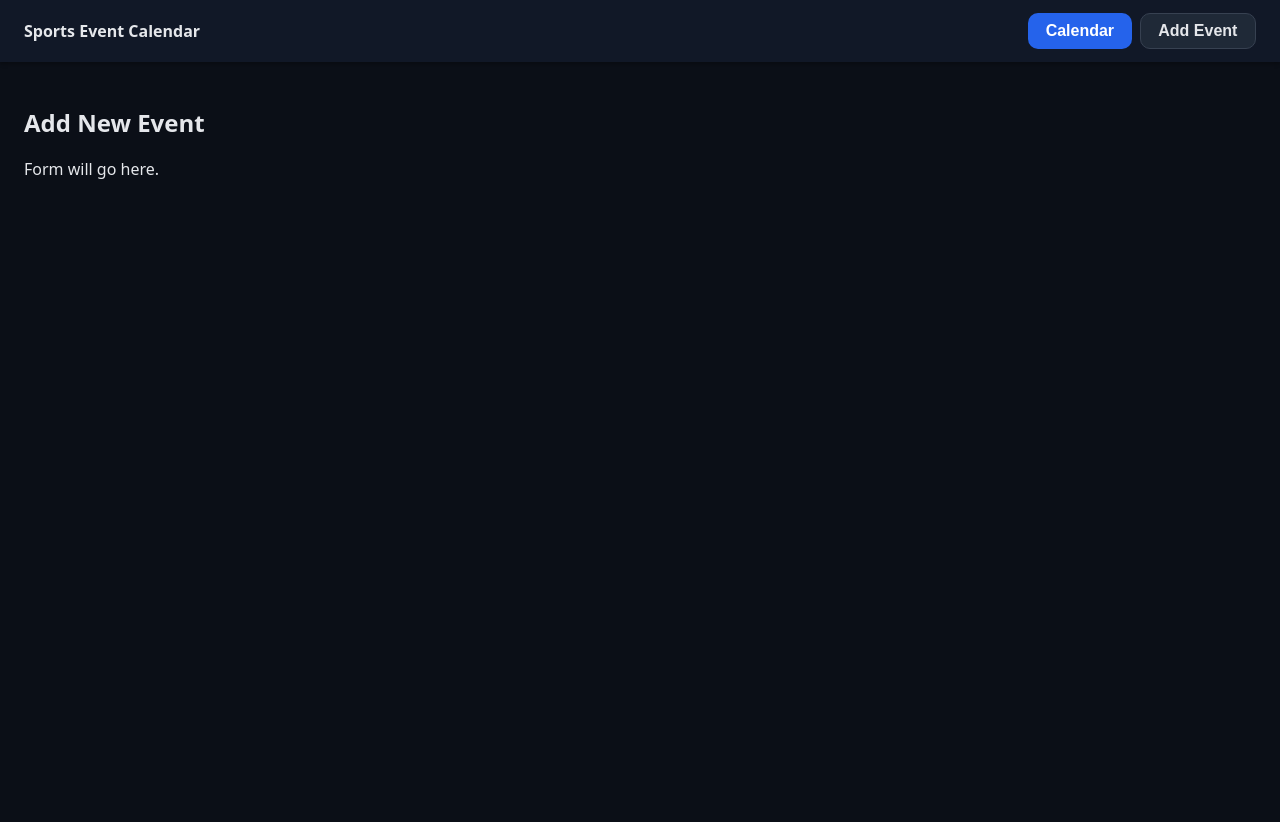
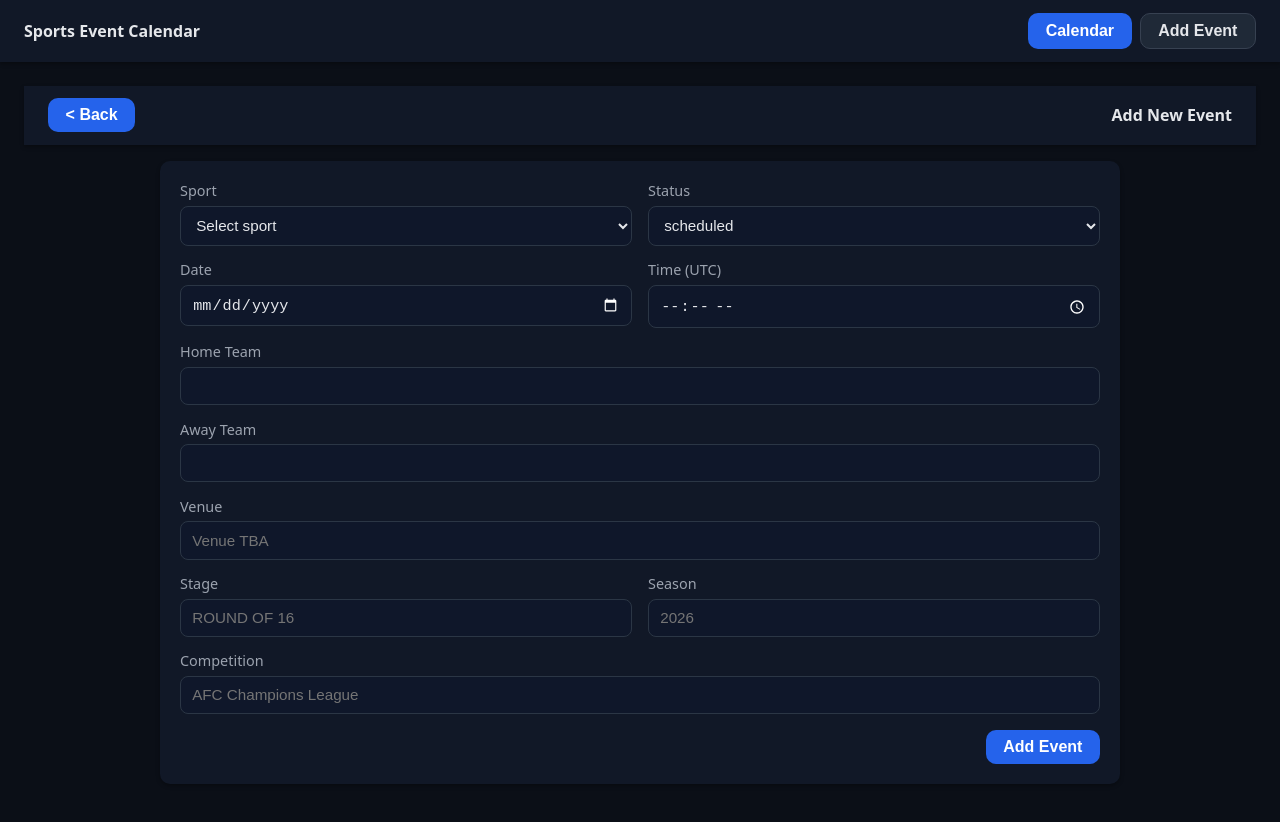
Before and after one commit to Gent1b/Sportradar_FE, a website built with Vite: page index.html in a window 1280 px wide. Both pictures are taken after a click on the button "Add Event". Before the commit the page ends 800 px from the top, so only its background shows below. Built offline with nearby package versions, Linux system fonts and the light colour scheme.

Commit message:
feat: add "Add New Event" form with validation and runtime calendar updates
- Implemented addEventForm.js to allow users to create new events
- Added dynamic result fields (shown only when status = played)
- Integrated with main.js navigation and existing in-memory events array
- Ensured new events persist in session and immediately update calendar

```diff
--- a/index.html
+++ b/index.html
@@ -8,7 +8,9 @@
 
   <link rel="stylesheet" href="src/styles/calendar.css" />
 
-  <link rel="stylesheet" href="src/styles/eventDetails.css" />  </head>
+  <link rel="stylesheet" href="src/styles/eventDetails.css" />
+  <link rel="stylesheet" href="src/styles/addEvent.css" />  </head>
+
   <body>
     <header>
       <h1>Sports Event Calendar</h1>
--- /dev/null
+++ b/src/addEventForm.js
@@ -0,0 +1,159 @@
+// addEventForm.js
+import { renderCalendar } from "./calendar.js";
+
+export function renderAddEventForm(app, events, ctx) {
+  app.innerHTML = `
+    <header class="toolbar">
+      <button id="backBtn">&lt; Back</button>
+      <strong>Add New Event</strong>
+    </header>
+
+    <form id="eventForm" class="form-card">
+      <div class="grid-2">
+        <label class="field">
+          <span>Sport</span>
+          <select name="sport" required>
+            <option value="" selected>Select sport</option>
+            <option>football</option>
+            <option>basketball</option>
+            <option>tennis</option>
+            <option>rugby</option>
+            <option>boxing</option>
+            <option>ice hockey</option>
+            <option>cycling</option>
+          </select>
+        </label>
+
+        <label class="field">
+          <span>Status</span>
+          <select name="status" required>
+            <option value="scheduled" selected>scheduled</option>
+            <option value="played">played</option>
+            <option value="cancelled">cancelled</option>
+          </select>
+        </label>
+
+        <label class="field">
+          <span>Date</span>
+          <input type="date" name="date" required />
+        </label>
+
+        <label class="field">
+          <span>Time (UTC)</span>
+          <input type="time" name="time" required />
+        </label>
+
+        <label class="field full">
+          <span>Home Team</span>
+          <input type="text" name="homeTeam" required maxlength="80"/>
+        </label>
+
+        <label class="field full">
+          <span>Away Team</span>
+          <input type="text" name="awayTeam" required maxlength="80"/>
+        </label>
+
+        <label class="field full">
+          <span>Venue</span>
+          <input type="text" name="stadium" placeholder="Venue TBA" maxlength="120"/>
+        </label>
+
+        <label class="field">
+          <span>Stage</span>
+          <input type="text" name="stage" placeholder="ROUND OF 16" maxlength="60"/>
+        </label>
+
+        <label class="field">
+          <span>Season</span>
+          <input type="text" name="season" placeholder="2026" maxlength="12"/>
+        </label>
+
+        <label class="field full">
+          <span>Competition</span>
+          <input type="text" name="competition" placeholder="AFC Champions League" maxlength="120"/>
+        </label>
+      </div>
+
+      <div class="result-box" data-result hidden>
+        <h4>Result (only if finished)</h4>
+        <div class="grid-2">
+          <label class="field">
+            <span>Home Goals</span>
+            <input type="number" name="homeGoals" min="0" step="1"/>
+          </label>
+          <label class="field">
+            <span>Away Goals</span>
+            <input type="number" name="awayGoals" min="0" step="1"/>
+          </label>
+        </div>
+      </div>
+
+      <div class="actions">
+        <button type="submit" class="btn-primary">Add Event</button>
+      </div>
+    </form>
+  `;
+
+  // Back button to return to calendar view
+  document.getElementById("backBtn").onclick = () =>
+    renderCalendar(app, events, ctx.year, ctx.month);
+
+  const form = document.getElementById("eventForm");
+  const statusEl = form.elements.status;
+  const resultBox = form.querySelector("[data-result]");
+
+  const syncResult = () => {
+    const played = statusEl.value === "played";
+    resultBox.hidden = !played;
+    form.elements.homeGoals.required = played;
+    form.elements.awayGoals.required = played;
+  };
+  statusEl.addEventListener("change", syncResult);
+  syncResult();
+
+  form.addEventListener("submit", (e) => {
+    e.preventDefault();
+    const f = form.elements;
+
+    // form validation
+    if (!f.sport.value || !f.date.value || !f.time.value || !f.homeTeam.value || !f.awayTeam.value) {
+      alert("Please fill Sport, Date, Time, Home Team, and Away Team.");
+      return;
+    }
+
+    const ev = {
+      dateVenue: f.date.value,               // YYYY-MM-DD
+      timeVenueUTC: f.time.value,            // HH:mm
+      sport: f.sport.value,
+      homeTeam: { name: f.homeTeam.value.trim() },
+      awayTeam: { name: f.awayTeam.value.trim() },
+      stadium: (f.stadium.value || "Venue TBA").trim(),
+      status: f.status.value,
+      stage: f.stage.value ? { name: f.stage.value.trim() } : undefined,
+      season: f.season.value.trim() || undefined,
+      originCompetitionName: f.competition.value.trim() || undefined,
+    };
+
+    // Result only if match is played
+    if (f.status.value === "played") {
+      const hg = Number(f.homeGoals.value);
+      const ag = Number(f.awayGoals.value);
+      if (![hg, ag].every(Number.isInteger) || hg < 0 || ag < 0) {
+        alert("Enter non-negative whole numbers for goals.");
+        return;
+      }
+      ev.result = {
+        homeGoals: hg,
+        awayGoals: ag,
+        winner: hg > ag ? "home" : hg < ag ? "away" : "draw",
+      };
+    }
+
+    // Add in-memory and go to that month in calendar view
+    events.push(ev);
+    const d = new Date(f.date.value + "T00:00:00Z");
+    const y = isNaN(d) ? ctx.year : d.getFullYear();
+    const m = isNaN(d) ? ctx.month : d.getMonth();
+    renderCalendar(app, events, y, m);
+  });
+}
--- a/src/main.js
+++ b/src/main.js
@@ -1,7 +1,9 @@
+import { renderAddEventForm } from "./addEventForm.js";
 import { renderCalendar } from "./calendar.js";
 import { loadEvents } from "./data.js";
 
 const app = document.getElementById("app");
+let events = []; // shared in-memory event list
 
 
 async function renderCalendarPlaceholder() {
@@ -10,7 +12,9 @@ async function renderCalendarPlaceholder() {
     <p>Loading events...</p>
   `;
   try {
-    const events = await loadEvents();
+    if (events.length === 0) {
+      events = await loadEvents(); // only load once
+    }
     const now = new Date();
     renderCalendar(app, events, now.getFullYear(), now.getMonth());
   } catch (err) {
@@ -19,12 +23,6 @@ async function renderCalendarPlaceholder() {
   }
 }
 
-function renderAddEventPlaceholder() {
-  app.innerHTML = `
-    <h2>Add New Event</h2>
-    <p>Form will go here.</p>
-  `;
-}
 
 // Handle navigation button clicks to switch views
 document.querySelectorAll("nav button").forEach((btn) => {
@@ -32,8 +30,10 @@ document.querySelectorAll("nav button").forEach((btn) => {
     if (btn.dataset.view === "calendar") {
       renderCalendarPlaceholder();
     }
+    // open add event form
     if (btn.dataset.view === "add") {
-      renderAddEventPlaceholder();
+      const now = new Date();
+      renderAddEventForm(app, events, { year: now.getFullYear(), month: now.getMonth() });
     }
   });
 });
--- /dev/null
+++ b/src/styles/addEvent.css
@@ -0,0 +1,83 @@
+.form-card {
+  background: var(--panel);
+  border-radius: var(--radius);
+  box-shadow: var(--shadow);
+  max-width: 920px;
+  margin: 1rem auto;
+  padding: 1.25rem;
+  display: grid;
+  gap: 1rem;
+}
+
+.grid-2 {
+  display: grid;
+  grid-template-columns: 1fr 1fr;
+  gap: .9rem 1rem;
+}
+@media (max-width: 720px) {
+  .grid-2 { grid-template-columns: 1fr; }
+  .full { grid-column: auto; }
+}
+
+.field {
+  display: flex;
+  flex-direction: column;
+  gap: .35rem;
+}
+.field span {
+  color: var(--muted);
+  font-size: .9rem;
+}
+
+.field input,
+.field select {
+  background: #0f172a;
+  color: var(--text);
+  border: 1px solid #2b3645;
+  border-radius: 8px;
+  padding: .6rem .7rem;
+  font-size: .95rem;
+  color-scheme: dark;
+}
+
+.field input:focus,
+.field select:focus {
+  outline: none;
+  background: #0c1525;
+  border-color: #475569;
+}
+
+.field input:-webkit-autofill,
+.field input:-webkit-autofill:hover,
+.field input:-webkit-autofill:focus,
+.field select:-webkit-autofill {
+  -webkit-text-fill-color: var(--text);
+  -webkit-box-shadow: 0 0 0 1000px #0f172a inset !important;
+  box-shadow: 0 0 0 1000px #0f172a inset !important;
+  transition: background-color 9999s ease-out 0s;
+}
+
+.field input:disabled,
+.field input[readonly] {
+  background: #101827;
+  color: var(--muted);
+  opacity: 0.9;
+}
+
+.full { grid-column: 1 / -1; }
+
+.result-box {
+  border: 1px solid #2b3645;
+  border-radius: 10px;
+  background: #0f172a;
+  padding: .75rem;
+}
+.result-box h4 {
+  margin: 0 0 .5rem;
+  color: var(--text);
+}
+
+.actions {
+  display: flex;
+  justify-content: flex-end;
+}
```
